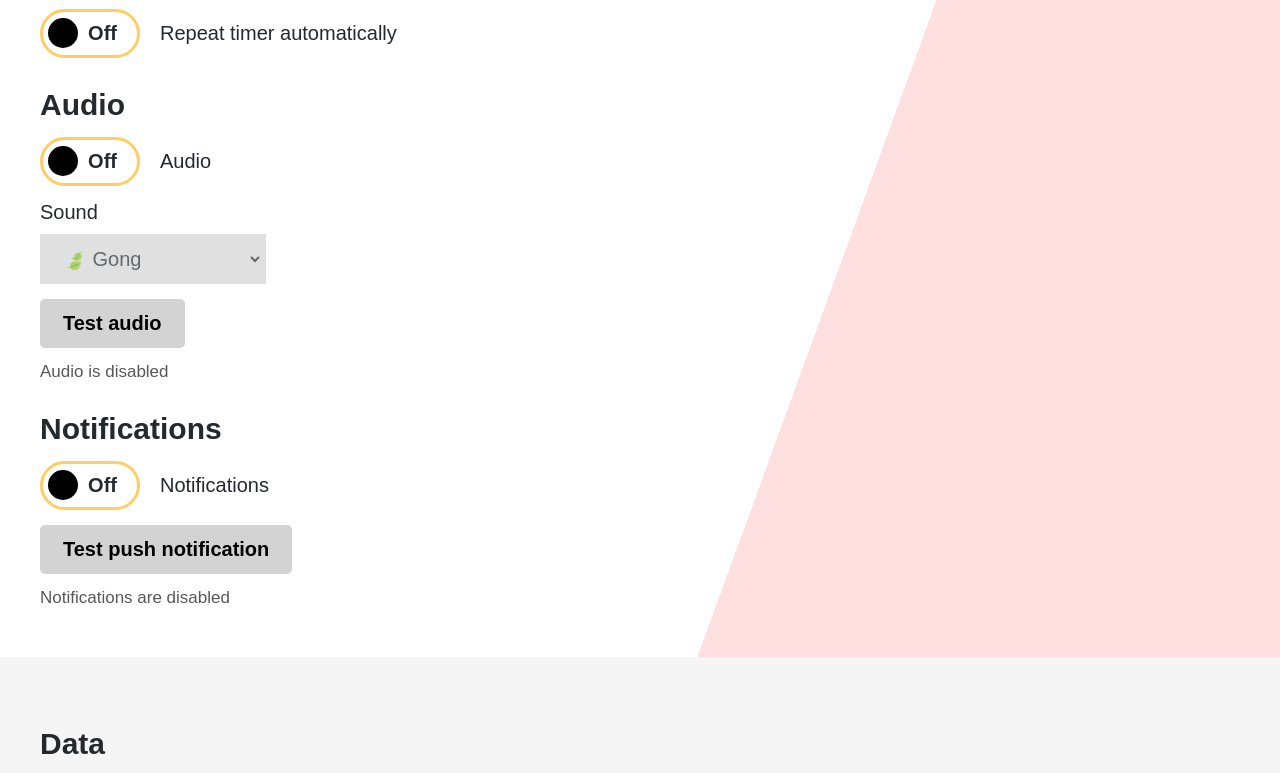
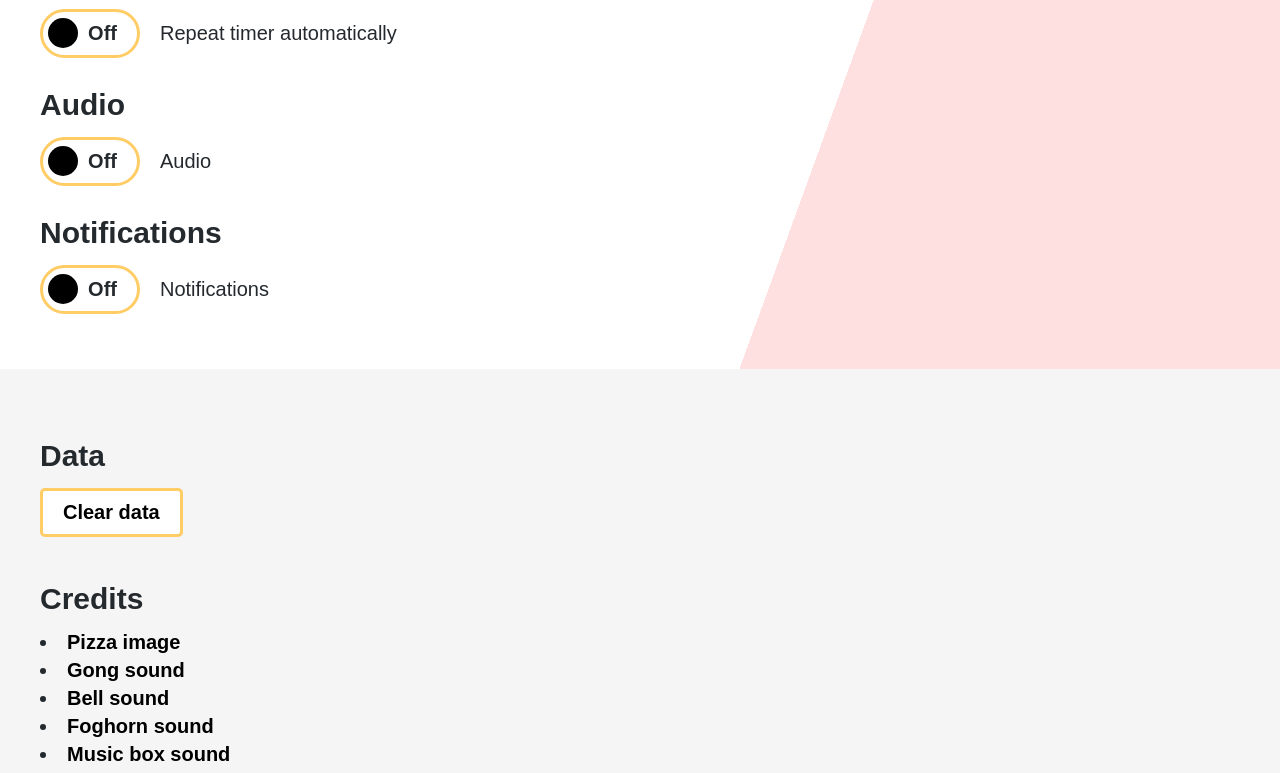
Before and after one commit to zoetrope69/timer-town, a plain HTML site: page index.html in a window 1280 px wide. Shown: the part 645-1418 px from the top of the page. Drawn offline with nearby package versions, Linux system fonts and the light colour scheme.

Commit message:
Hide controls when disabled

```diff
--- a/index.html
+++ b/index.html
@@ -102,7 +102,7 @@
       >
       </toggle-button>
 
-      <div class="input">
+      <div v-if="sharedState.audioEnabled" class="input">
         <label class="input__label" for="sound-select">
           Sound
         </label>
@@ -135,15 +135,12 @@
       </div>
 
       <button
-        :disabled="!sharedState.audioEnabled"
+        v-if="sharedState.audioEnabled"
         v-on:click="handleTestAudioClick"
         class="button button--secondary"
       >
         Test audio
       </button>
-      <p v-if="!sharedState.audioEnabled" class="disabled-message">
-        Audio is disabled
-      </p>
 
       <h2>
         Notifications
@@ -161,15 +158,12 @@
       </p>
 
       <button
-        v-bind:disabled="!sharedState.notificationsEnabled"
+        v-if="sharedState.notificationsEnabled"
         v-on:click="handleTestNotificationsClick"
         class="button button--secondary"
       >
         Test push notification
       </button>
-      <p v-if="!sharedState.notificationsEnabled" class="disabled-message">
-        Notifications are disabled
-      </p>
     </main>
 
     <footer class="footer">
--- a/service-worker.js
+++ b/service-worker.js
@@ -1,4 +1,4 @@
-const version = "1.2.0";
+const version = "1.3.0";
 
 self.addEventListener("install", event => {
   event.waitUntil(
```
